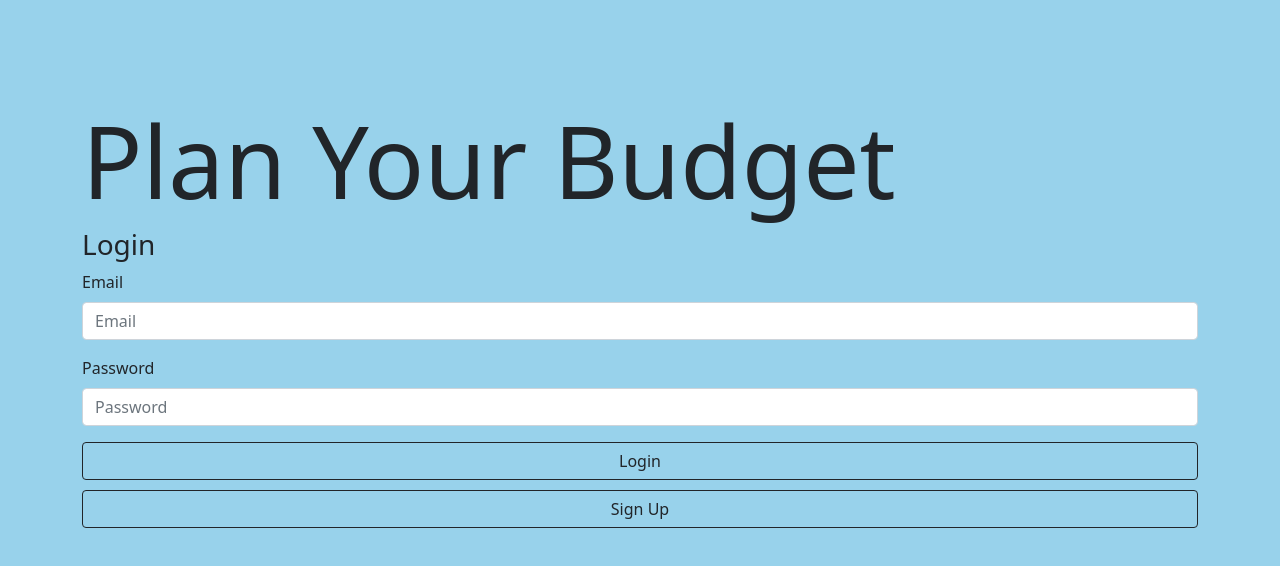
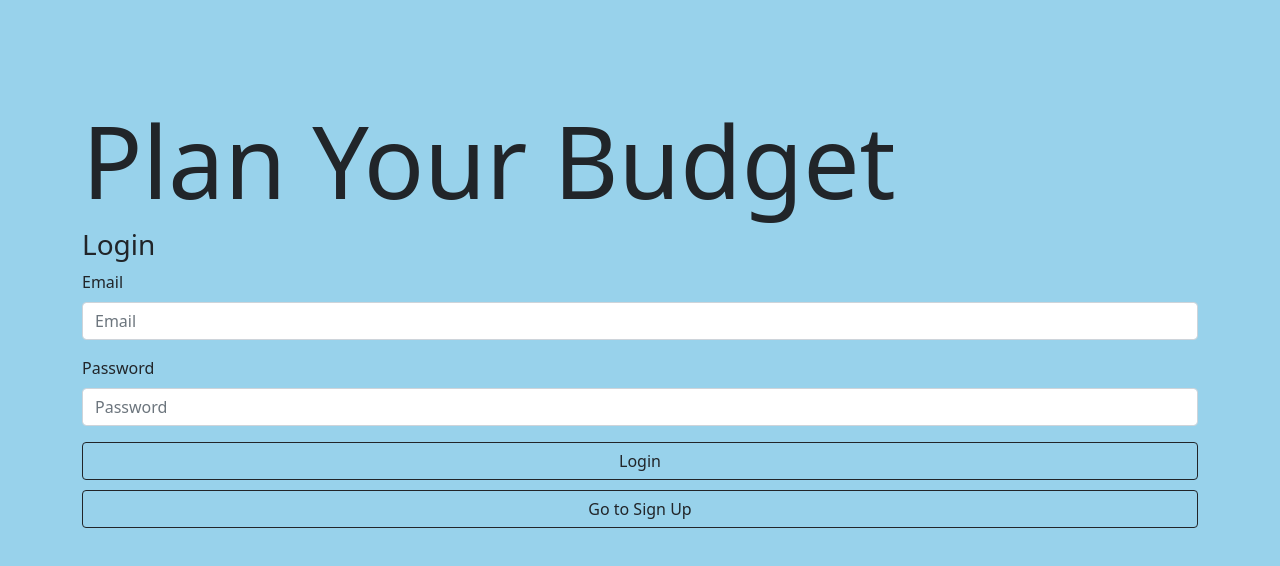
Before and after one commit to qpedrick/EFA112_BudgetApp_Client, a React (Create React App) app: page / in a window 1280 px wide. Shown: the top 566 px of the page. Built offline with nearby package versions, Linux system fonts and the light colour scheme.

Commit message:
added more styling

```diff
--- a/package.json
+++ b/package.json
@@ -8,6 +8,7 @@
     "@testing-library/user-event": "^12.8.3",
     "bootstrap": "^5.1.3",
     "react": "^17.0.2",
+    "react-awesome-loaders": "^0.1.37",
     "react-bootstrap": "^2.0.3",
     "react-dom": "^17.0.2",
     "react-scripts": "4.0.3",
--- a/src/components/Auth/Auth.css
+++ b/src/components/Auth/Auth.css
@@ -5,7 +5,6 @@
 
 .auth-container {
     margin-top: 100px;
-    display: flex;
     display: flex;
     align-items: center;
     justify-content: center;
@@ -18,3 +17,12 @@
 h1 {
     font-size: 100px !important;
 }
+
+.center{
+    display: flex;
+    align-items: center;
+    justify-content: center;
+}
+.loader{
+    margin-top: 50px;
+}
--- a/src/components/Auth/Auth.jsx
+++ b/src/components/Auth/Auth.jsx
@@ -1,39 +1,56 @@
-import React, { useState } from "react";
+import React, { useState, useEffect } from "react";
 import { Container, Row, Col, Button } from "reactstrap";
 import Signup from "./Signup";
 import Login from "./Login";
 import "./Auth.css"
+import { BookLoader } from "react-awesome-loaders";
 
 const Auth = (props) => {
+    const [loading, setLoading] = useState(false);
+
+    useEffect(() => {
+        setLoading(true)
+        setTimeout(() => {
+            setLoading(false)
+        }, 1000)
+    }, [])
 
 
     const [toggle, setToggle] = useState(true);
-    const [loginOrRegister, setLoginOrRegister] = useState("Sign Up");
+    const [loginOrRegister, setLoginOrRegister] = useState("Go to Sign Up");
 
     const handleToggle = () => {
         if (toggle === true) {
             setToggle(false);
-            setLoginOrRegister("Login");
+            setLoginOrRegister("Go to Login");
         } else {
             setToggle(true);
-            setLoginOrRegister("Sign Up");
+            setLoginOrRegister("Go to Sign Up");
         }
     }
 
 
     return (
+        <div className="center">
+            {
+                loading ?
+                    <BookLoader background={"linear-gradient(135deg, #6066FA, #4645F6)"}  desktopSize={'150px'} className="loader"/> :
+
                     <Container className='auth-container'>
 
                         <Row mb-3>
                             {toggle ? <Login updateToken={props.updateToken} /> : <Signup updateToken={props.updateToken} />}
                             <Col>
-                <Button outline color="dark" className="button"  onClick={handleToggle}>{loginOrRegister}</Button>
+                                <Button outline color="dark" className="button" onClick={handleToggle}>{loginOrRegister}</Button>
 
                             </Col>
                         </Row>
 
-        </Container>
+                    </Container>}
+        </div>
     )
+
 }
 
+
 export default Auth;
--- a/src/components/Budget/BudgetAccordian.jsx
+++ b/src/components/Budget/BudgetAccordian.jsx
@@ -4,6 +4,7 @@ import React from "react";
 import BudgetTable from './BudgetTable';
 import IncomeIndex from '../Income/IncomeIndex';
 import ExpenseIndex from '../Expense/ExpenseIndex'
+import Footer from '../Site/Footer'
 
 const BudgetAccordian = (props) => {
     const textStyles = {
@@ -16,7 +17,7 @@ const BudgetAccordian = (props) => {
 
     return(
     <div style = {textStyles}>
-    <Accordion defaultActiveKey='0'>
+    <Accordion defaultActiveKey='0' flush>
         <Accordion.Item eventKey = '0'>
             <Accordion.Header style = {textStyles}>
                 Total Budget
@@ -29,7 +30,7 @@ const BudgetAccordian = (props) => {
 
     <br />
 
-    <Accordion>
+    <Accordion flush>
         <Accordion.Item eventKey = '0'>
             <Accordion.Header style = {textStyles}>
                 Actual Income
@@ -42,7 +43,7 @@ const BudgetAccordian = (props) => {
 
     <br />
 
-    <Accordion>
+    <Accordion flush>
         <Accordion.Item eventKey = '0'>
             <Accordion.Header style = {textStyles}>
                 Actual Expenses
@@ -55,8 +56,8 @@ const BudgetAccordian = (props) => {
 
     <br />
 
-    <Button style = {buttonStyles} onClick = {props.clearToken}>Logout</Button>
-
+    <Button color="dark" style = {buttonStyles} onClick = {props.clearToken}>Logout</Button>
+    <Footer/>
     </div>
     )}
 
--- a/src/components/Budget/BudgetTable.jsx
+++ b/src/components/Budget/BudgetTable.jsx
@@ -50,7 +50,7 @@ const BudgetTable = (props) => {
                 <br />
                 <br />
                 <hr />
-                <Button onClick={getIncome}>Get Actual Income Values</Button>
+                <Button color="dark" onClick={getIncome}>Get Actual Income Values</Button>
 
 
                 <Col m="3">
@@ -138,7 +138,7 @@ const BudgetTable = (props) => {
             {actualExpenseValues.Giving}
             <br />
             <br />
-            <Button onClick={getExpense}>Get Actual Expense Values</Button>
+            <Button color="dark" onClick={getExpense} >Get Actual Expense Values</Button>
         </tbody>
     </Table>
 
--- a/src/components/Expense/ExpenseCreate.jsx
+++ b/src/components/Expense/ExpenseCreate.jsx
@@ -113,7 +113,7 @@ const ExpenseCreate = (props) => {
                 <p>Enter giving expenses:</p>
                 <Input name = 'giving' value = {giving} onChange={(e) => setGiving(e.target.value)} placeholder='giving'/>
             </FormGroup>
-            <Button type = 'submit'>Submit Expense Report</Button>
+            <Button color="dark" type = 'submit'>Submit Expense Report</Button>
         </Form>
         </>
     )
--- a/src/components/Expense/ExpenseEdit.jsx
+++ b/src/components/Expense/ExpenseEdit.jsx
@@ -88,7 +88,7 @@ const ExpenseEdit = (props) => {
                         <Label htmlFor = 'giving' />
                         <Input name = 'giving' value = {editGiving} onChange={(e) => setEditGiving(e.target.value)} placeholder='giving'/>
                     </FormGroup>
-                    <Button type = 'submit'>Submit Expense Report</Button>
+                    <Button color="dark" type = 'submit'>Submit Expense Report</Button>
                 </Form>
             </ModalBody>
         </Modal>
--- a/src/components/Expense/ExpenseIndex.jsx
+++ b/src/components/Expense/ExpenseIndex.jsx
@@ -43,7 +43,7 @@ useEffect(() => {
                 <Col md = '3'>
                     <ExpenseCreate fetchExpenses = {fetchExpenses} token = {props.token} />
                 </Col>
-                <Col md = '11'>
+                <Col md = '9'>
                     <ExpenseTable expenses = {expenses} editUpdateExpense = {editUpdateExpense}
                     updateOn = {updateOn} fetchExpenses = {fetchExpenses} token = {props.token} />
                 </Col>
--- a/src/components/Income/IncomeCreate.jsx
+++ b/src/components/Income/IncomeCreate.jsx
@@ -52,7 +52,7 @@ const IncomeCreate = (props) => {
                 <p>Enter miscellaneous income:</p>
                 <Input name="misc" value={misc} placeholder="Enter miscellaneous income" onChange={(e) => setMisc(e.target.value)}/>
             </FormGroup>
-            <Button type="submit" >Submit Income Report</Button>
+            <Button color="dark" type="submit" >Submit Income Report</Button>
         </Form>
         </>
     )
--- a/src/components/Income/IncomeEdit.jsx
+++ b/src/components/Income/IncomeEdit.jsx
@@ -43,7 +43,7 @@ const IncomeEdit = (props) => {
                     <Label htmlFor="misc">Edit Misc:</Label>
                         <Input name="misc" value={editMisc} onChange={(event) => setEditMisc(event.target.value)}/>
                     </FormGroup>
-                <Button type="submit">Submit Updated Income</Button>
+                <Button color="dark" type="submit">Submit Updated Income</Button>
             </Form>
             </ModalBody>
         </Modal>
--- /dev/null
+++ b/src/components/Site/Footer.js
@@ -0,0 +1,13 @@
+import {Row} from 'reactstrap';
+
+const Footer = () => {
+    return(
+        <footer>
+            <Row>
+                <p>Created by Kiersten Gamby, Brandon Nguyen, Quinton Pedrick, & Andrew Wesson</p>
+            </Row>
+        </footer>
+    );
+};
+
+export default Footer;
```
Also changed, not shown: src/App.js (+7 -9 lines), 1 other file (tests, documents, lock files or other folders). Lines whose indentation alone changed are shown as unchanged.
